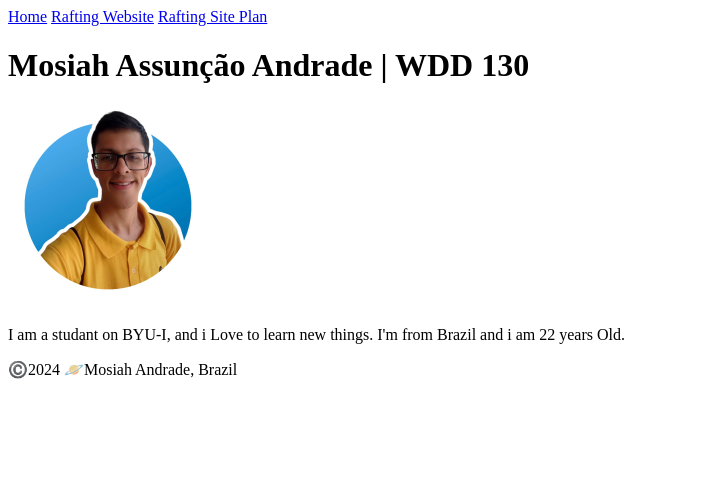
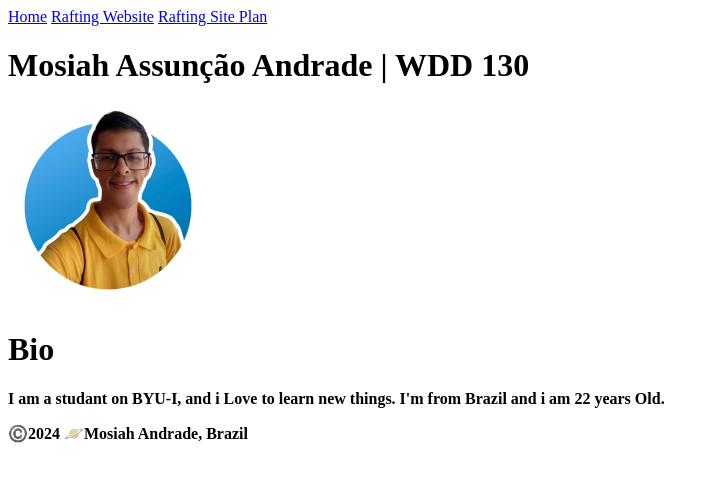
Before and after one commit to Mosiah-A/wdd130, a plain HTML site: page index.html in a window 1280 px wide. Shown: the whole page, without its empty margins (0-719 px from the left). Drawn offline with Linux system fonts and the light colour scheme.

Commit message:
bio update

```diff
--- a/index.html
+++ b/index.html
@@ -16,6 +16,7 @@
         <main>
             <h1>Mosiah Assunção Andrade | WDD 130</h1>
             <img src="images/profile.jpeg" alt="Mosiah Andrade" width="200">
+            <h1><strong>Bio</strongbio> </h1>
             <p>I am a studant on BYU-I, and i Love to learn new things. I'm from Brazil and i am 22 years Old.</p>
         </main>
         <footer>
```
